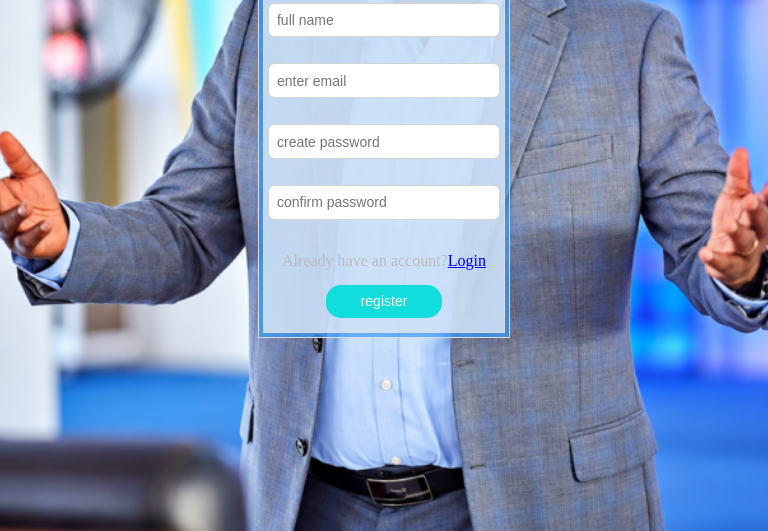
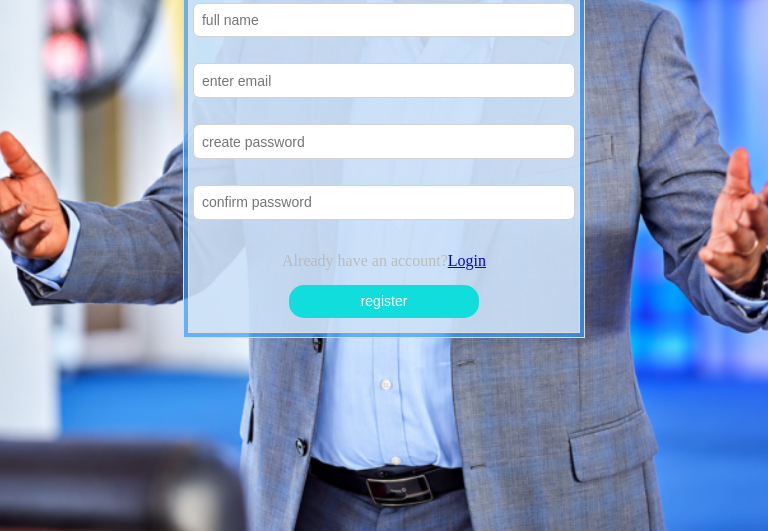
Before and after one commit to kasbethmnado-lang/Efathapay, a plain HTML site: page register.html in a window 768 px wide. Shown: the part 269-800 px from the top of the page. Drawn offline with Linux system fonts and the light colour scheme.

Commit message:
Refactor index.css for improved styling

```diff
--- a/index.css
+++ b/index.css
@@ -187,7 +187,14 @@ form{
   }
   .container{
     width: 100%;
-    max-width: 250px;
+    max-width: 400px;
+    height: 100%;
+
     margin: auto;
   }
+  .reg_container{
+    width: 100%;
+    max-width: 400px;
+
+  }
 }
```
